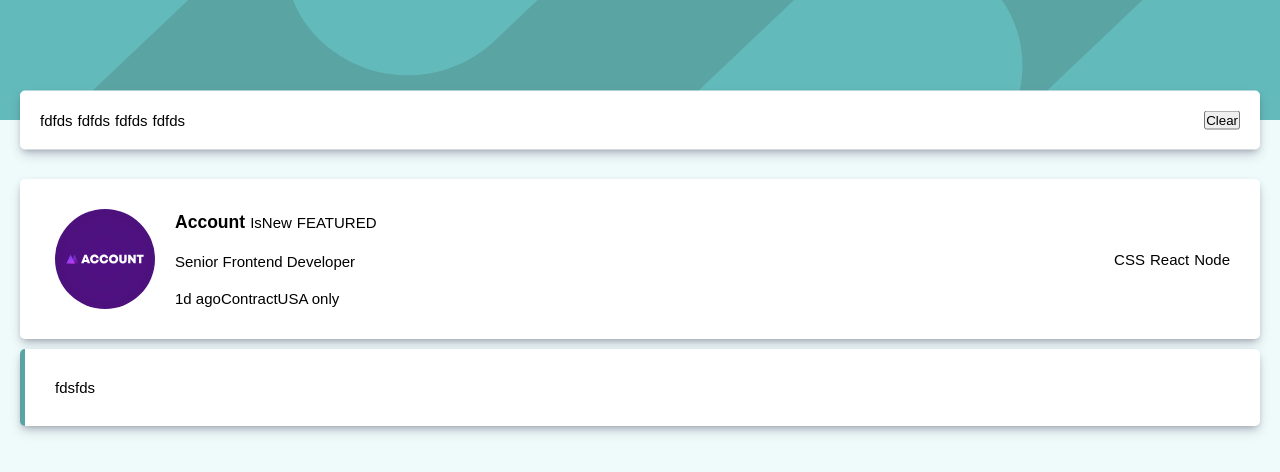
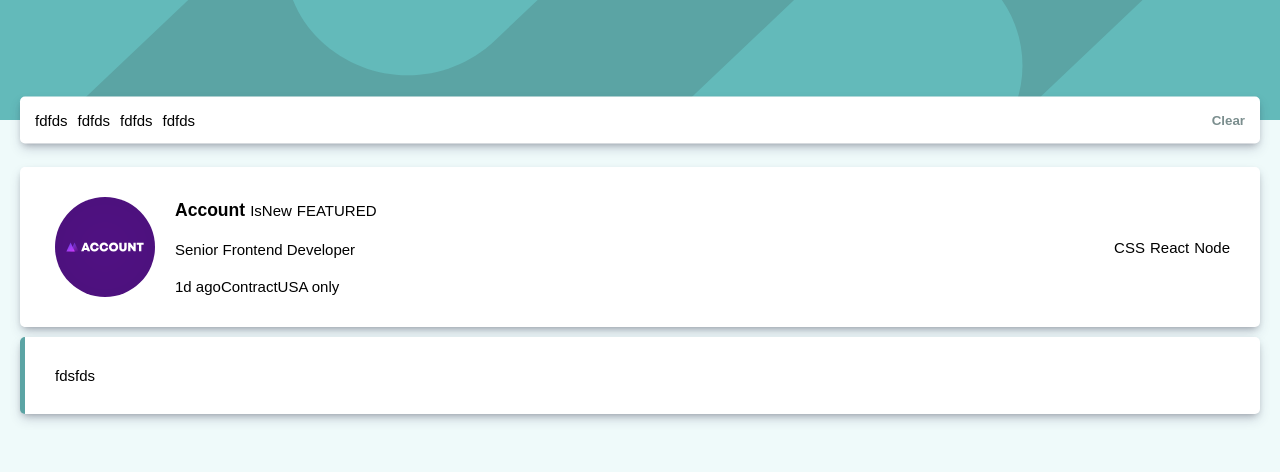
Before and after one commit to Crax88/Frontend-Mentor-job-listing, a React (Create React App) app: page / in a window 1280 px wide. Shown: the top 472 px of the page. Built offline with nearby package versions, Linux system fonts and the light colour scheme; the HTML template or start-up script is replaced by a standard one.

Commit message:
Filter panel component

```diff
--- a/src/index.css
+++ b/src/index.css
@@ -47,6 +47,8 @@ body {
   padding: 0 20px;
 }
 
+
+/* Badge */
 .badge {
   display: flex;
   align-items: center;
@@ -111,10 +113,11 @@ body {
   border-radius: 15px;
 }
 
+/* Filter panel */
 .filter-panel {
   background-color: var(--white);
   width: 100%;
-  padding: 20px;
+  padding: 15px;
   border-radius: var(--border-radius);
   transform: translateY(-50%);
   display: flex;
@@ -125,16 +128,26 @@ body {
 
 .filter-panel_list {
   display: flex;
-  gap: 5px;
+  gap: 10px;
   flex-wrap: wrap;
 }
 
-.jobs-container {
-  display: flex;
-  flex-direction: column;
-  gap: 10px;
+.filter-panel button {
+  color: var(--grey-800);
+  text-decoration: none;
+  border: none;
+  background-color: transparent;
+  cursor: pointer;
+  font-weight: var(--fw-bold);
+  border-bottom: 1px solid var(--white);
 }
 
+.filter-panel button:hover {
+  color: var(--primary);
+  border-bottom: 1px solid var(--primary);
+}
+
+/* Card */
 .card {
   background-color: var(--white);
   border-radius: var(--border-radius);
@@ -148,6 +161,15 @@ body {
 .card--featured {
   border-left-color: var(--primary);
 }
+
+/* Jobs container */
+.jobs-container {
+  display: flex;
+  flex-direction: column;
+  gap: 10px;
+}
+
+/* Job Card */
 
 .card_img {
   width: 100px;
```
Also changed, not shown: src/components/FilterPanel.tsx (added, +22 -0 lines).
